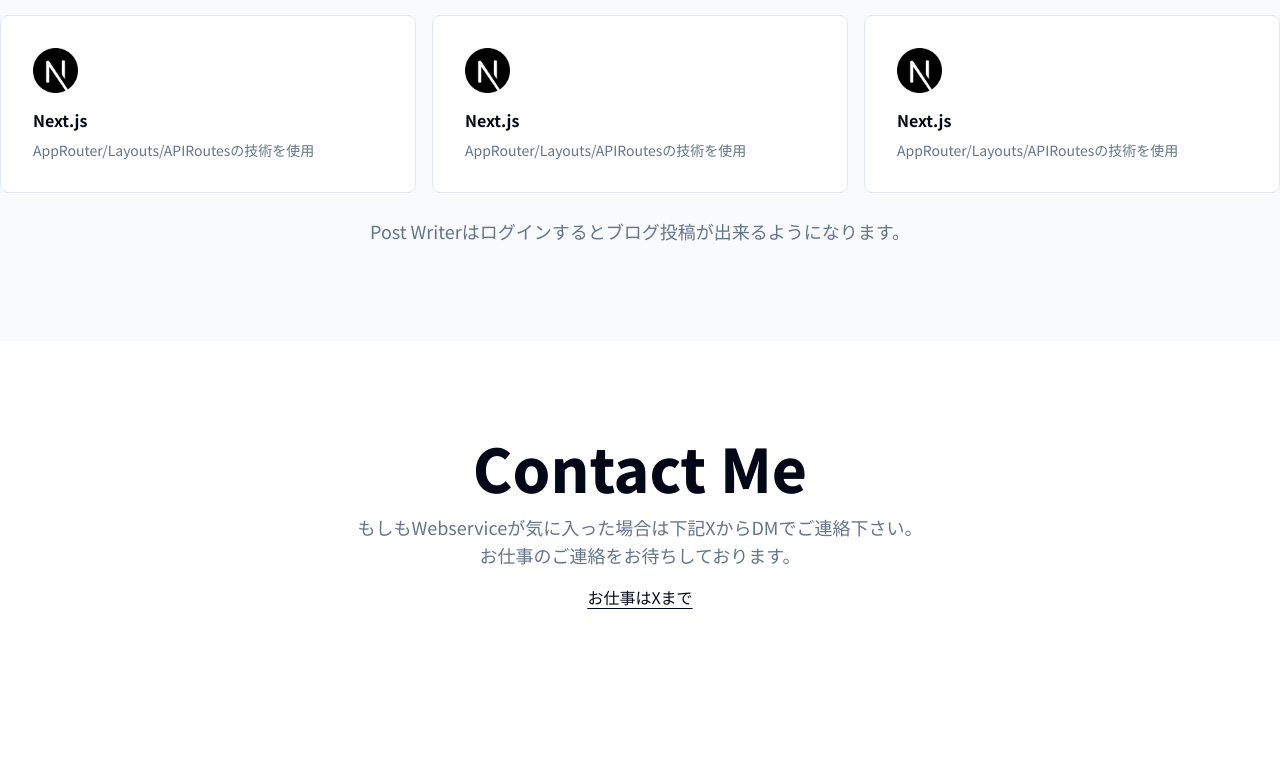
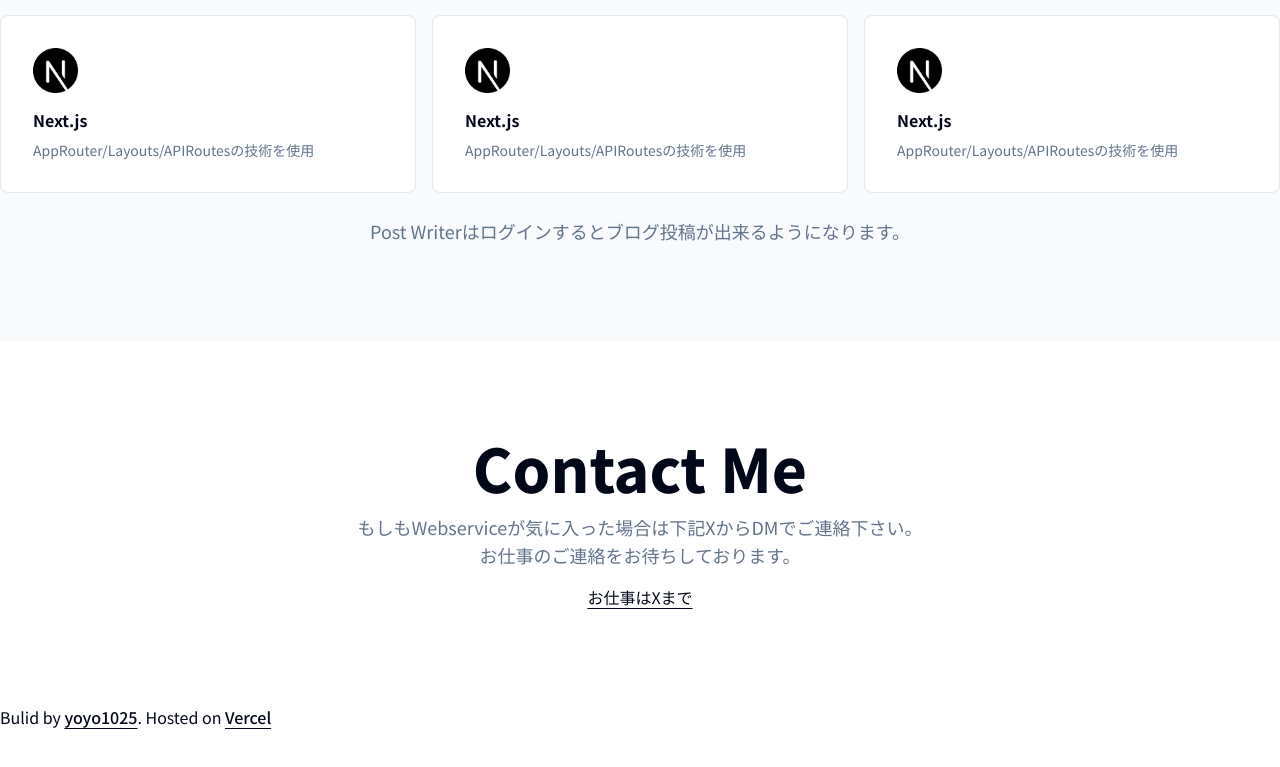
Before and after one commit to yoyo1025/post-writer-webapp, a Next.js app: page / in a window 1280 px wide. Shown: the part 1023-1790 px from the top of the page. Before the commit the page ends 1728 px from the top, so only its background shows below. Built offline with nearby package versions, Linux system fonts and the light colour scheme.

Commit message:
フッター作成

```diff
--- a/app/(marketing)/layout.tsx
+++ b/app/(marketing)/layout.tsx
@@ -1,9 +1,10 @@
 import { buttonVariants } from "@/components/ui/button";
-import MainNav from "@/components/ui/main-nav";
+import MainNav from "@/components/main-nav";
 import { marketingConfig } from "@/config/marketing";
 import { cn } from "@/lib/utils";
 import Link from "next/link";
 import React from "react";
+import SiteFooter from "@/components/site-footer";
 
 export default function MarketingLayout({
   children,
@@ -27,6 +28,7 @@ export default function MarketingLayout({
         </div>
       </header>
       <main>{children}</main>
+      <SiteFooter />
     </div>
   )
 };
--- /dev/null
+++ b/components/site-footer.tsx
@@ -0,0 +1,19 @@
+import { siteConfig } from "@/config/site";
+import Link from "next/link";
+
+export default function SiteFooter() {
+  return (
+    <footer>
+      <div className="w-full py-10 md:py-0 md:h-24">
+        <p className="text-center md:text-left">
+          Bulid by {""}
+          <Link href={siteConfig.links.x} className="underline underline-offset-4 font-medium">
+            yoyo1025
+          </Link>
+          . Hosted on {""}
+          <Link href={"https://vercel.com"} className="underline underline-offset-4 font-medium">Vercel</Link>
+        </p>
+      </div>
+    </footer>
+  )
+}
```
Also changed, not shown: components/main-nav.tsx (renamed from components/ui/main-nav.tsx), components/mobile-nav.tsx (renamed from components/ui/mobile-nav.tsx).
